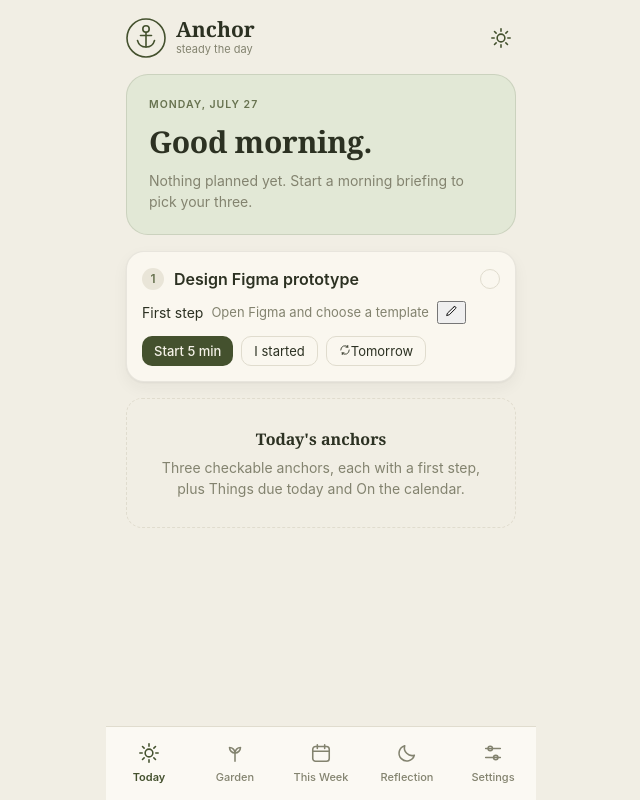
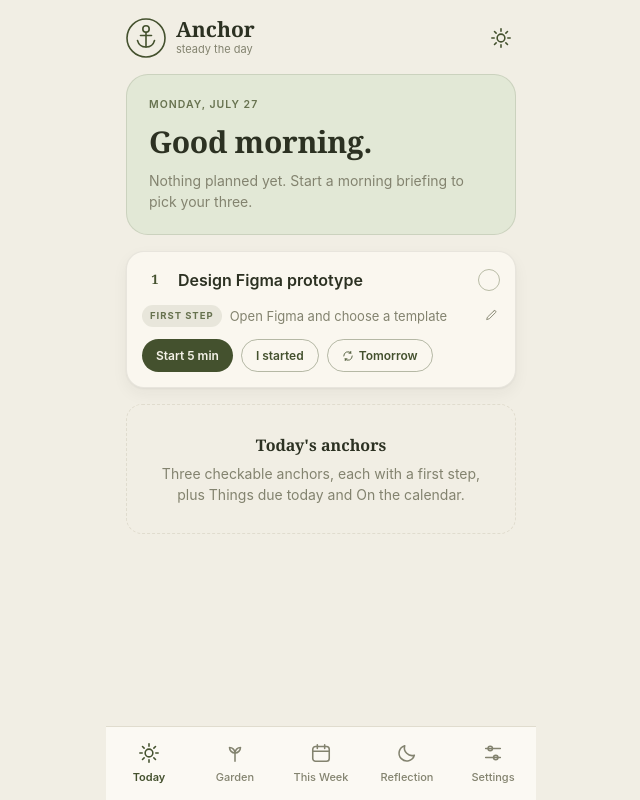
Before and after one commit to Sane24/Anchor-App, a React (Vite) app: page /#/ in a window 1280 px wide. Shown: the whole page, without its empty margins (319-959 px from the left). Built offline with nearby package versions, Linux system fonts and the light colour scheme.

Commit message:
Style task card badge, checkbox, and buttons to match Figma

```diff
--- a/src/styles/app.css
+++ b/src/styles/app.css
@@ -78,7 +78,6 @@
 
 .card-sage {
   background: var(--card-alt);
-  border: none;
   border: 1px solid color-mix(in srgb, var(--green) 14%, transparent);
   border-radius: var(--r-card-lg);
   padding: 22px;
@@ -165,15 +164,17 @@
 }
 
 .task-num {
-  width: 22px;
-  height: 22px;
+  width: 26px;
+  height: 26px;
   border-radius: 50%;
-  background: var(--pill);
-  color: var(--ink-eyebrow);
-  font-size: 12px;
+  background: var(--card--alt);
+  color: var(--green);
+  font-family: var(--display);
   font-weight: 600;
+  font-size: 13px;
   display: grid;
   place-items: center;
+  flex-shrink: 0;
 }
 
 .task-title {
@@ -183,45 +184,79 @@
 }
 
 .task-check {
-  width: 20px;
-  height: 20px;
+  width: 22px;
+  height: 22px;
   border-radius: 50%;
-  border: 1.5px solid var(--line);
+  border: 1.5px solid var(--line-strong);
   background: transparent;
+  flex-shrink: 0;
+  padding: 0;
 }
 
 .task-step {
   display: flex;
   align-items: center;
   gap: 8px;
-  margin: 10px 0 12px;
+  margin: 12px 0;
+}
+
+.task-step-pill {
+  display: inline-flex;
+  align-items: center;
+  background: color-mix(in srgb, var(--green) 10%, transparent);
+  color: var(--ink-eyebrow);
+  font-size: 9.5px;
+  font-weight: 700;
+  letter-spacing: 1px;
+  text-transform: uppercase;
+  border-radius: var(--r-pill);
+  padding: 4px 8px;
+  white-space: nowrap;
+  flex-shrink: 0;
 }
 
 .task-step-text {
+  flex: 1;
   font-size: var(--fs-small);
   color: var(--ink-soft);
+  line-height: 1.4;
+}
+
+.task-step-edit {
+  background: none;
+  border: none;
+  padding: 2px;
+  color: var(--ink-soft);
+  display: grid;
+  place-items: center;
+  flex-shrink: 0;
 }
 
 .task-actions {
   display: flex;
   gap: 8px;
+  flex-wrap: wrap;
 }
 
 .btn-primary {
   background: var(--green);
   color: var(--green-ink);
   border: none;
-  border-radius: var(--r-btn);
-  padding: 6px 12px;
-  font-size: var(--fs-small);
-  font-weight: 500;
+  border-radius: var(--r-pill);
+  padding: 8px 14px;
+  font-size: 12px;
+  font-weight: 600;
 }
 
 .btn-ghost {
   background: transparent;
-  color: var(--ink);
-  border: 1px solid var(--line);
-  border-radius: var(--r-btn);
-  padding: 6px 12px;
-  font-size: var(--fs-small);
+  color: var(--green);
+  border: 1px solid color-mix(in srgb, var(--green) 38%, transparent);
+  border-radius: var(--r-pill);
+  padding: 8px 14px;
+  font-size: 12px;
+  font-weight: 600;
+  display: inline-flex;
+  align-items: center;
+  gap: 5px;
 }
```
